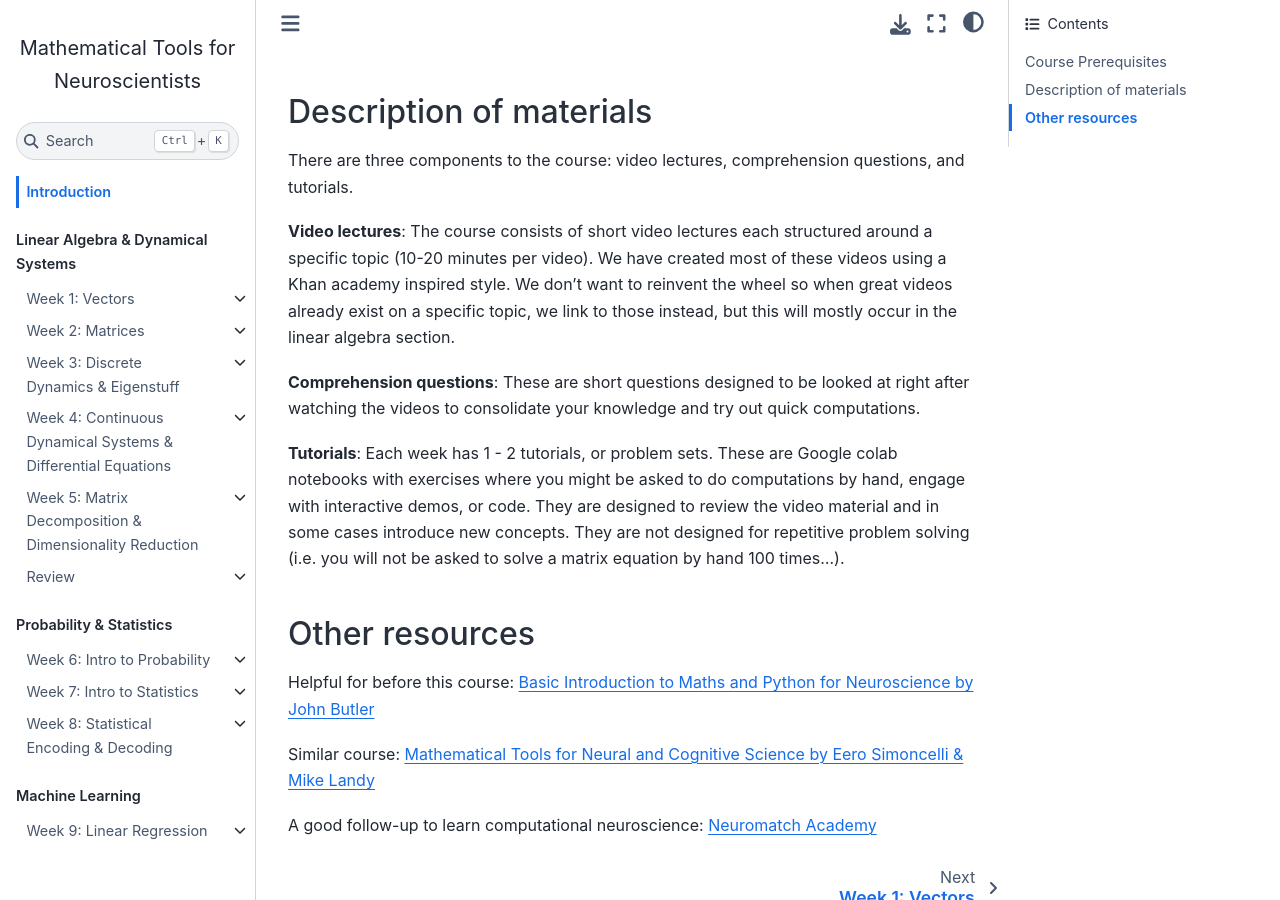
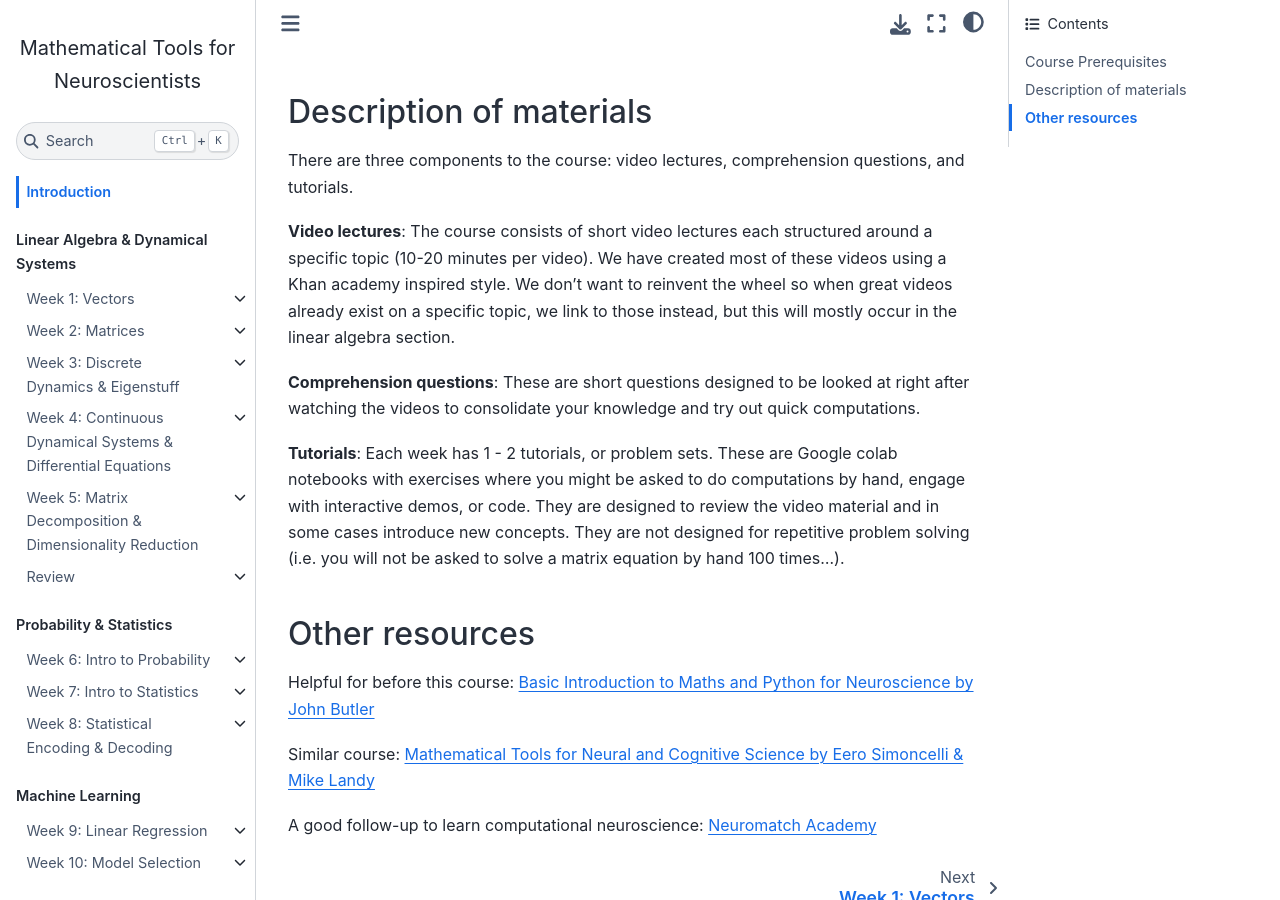
Before and after one commit to ebatty/MathToolsforNeuroscience, a Jupyter Book: the page built from intro.md, in a window 1280 px wide and 900 px high, scrolled down 597 px. Built offline with Jupyter Book 1.0.4 settings and Sphinx 7.4.7 and the Sphinx Book theme 1.1.4, drawn with Linux system fonts in a browser that asks for light colours; pages that are not in the unit, such as notebooks, are missing from menus; some of the changed lines change nothing that is shown.

Commit message:
Update _toc.yml

```diff
--- a/_toc.yml
+++ b/_toc.yml
@@ -78,3 +78,9 @@ parts:
       - file: Week9/Video92.ipynb
       - file: Week9/Video93.ipynb
       - file: Week9/Week9Tutorial1.ipynb
+    - file: Week10/Overview.md
+      sections:
+      - file: Week10/KeyConcepts.md
+      - file: Week10/Video101.ipynb
+      - file: Week10/Video102.ipynb
+      - file: Week10/Video103.ipynb
```
